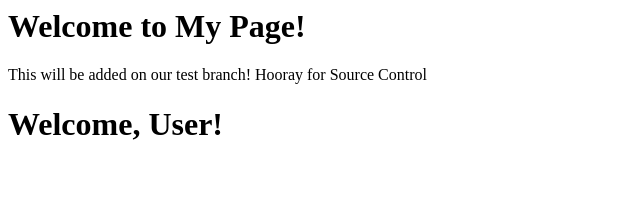
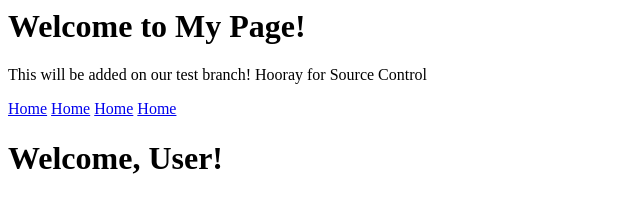
Before and after one commit to SavageCoding/git-project, a plain HTML site: page index.html in a window 1280 px wide. Shown: the whole page, without its empty margins (0-640 px from the left). Drawn offline with Linux system fonts and the light colour scheme.

Commit message:
Added nav bar to index.html

```diff
--- a/index.html
+++ b/index.html
@@ -6,5 +6,11 @@
         <h1>Welcome to My Page!</h1>
         <p>This will be added on our test branch! Hooray for Source Control</p>
     </body>
+    <nav>
+        <a href="home.html">Home</a>
+        <a href="home.html">Home</a>
+        <a href="home.html">Home</a>
+        <a href="home.html">Home</a>
+    </nav>
     <h1>Welcome, User!</h1>
 </html>
```
